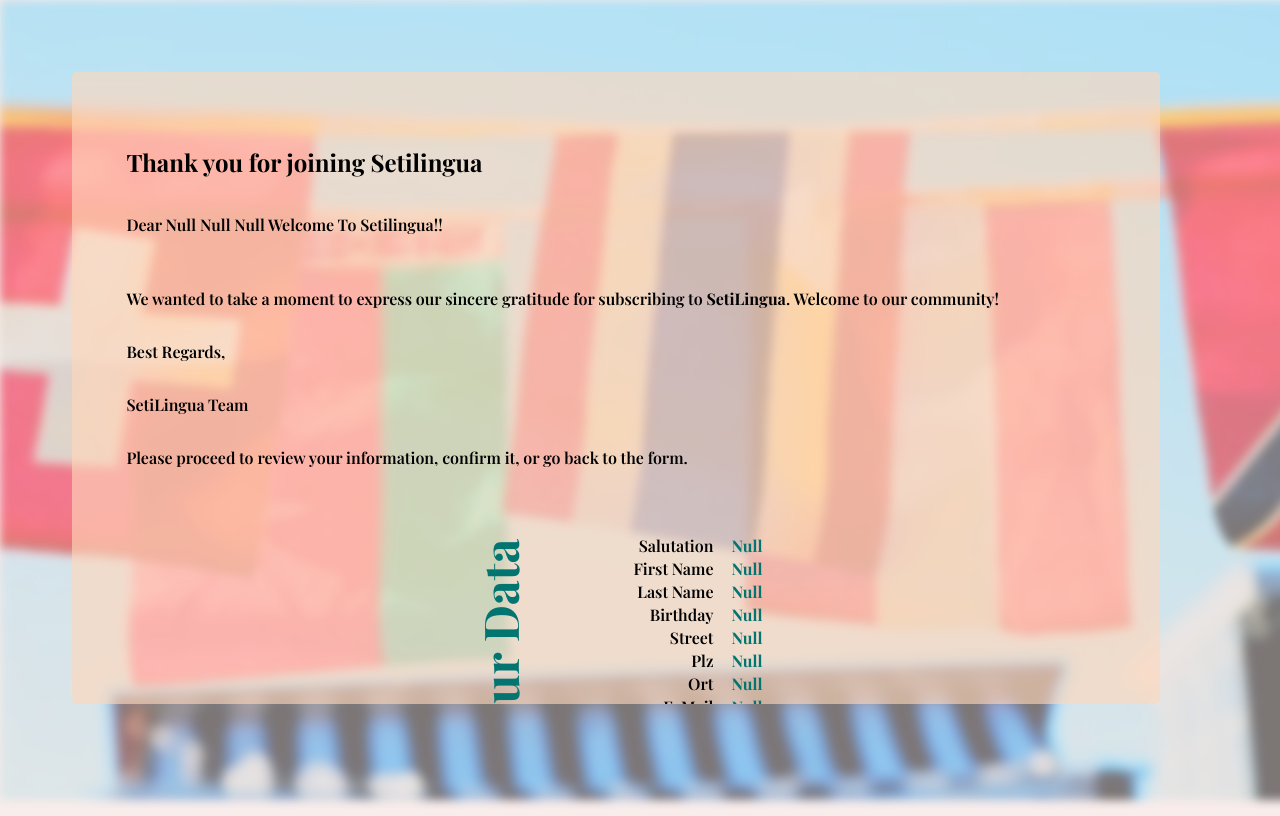
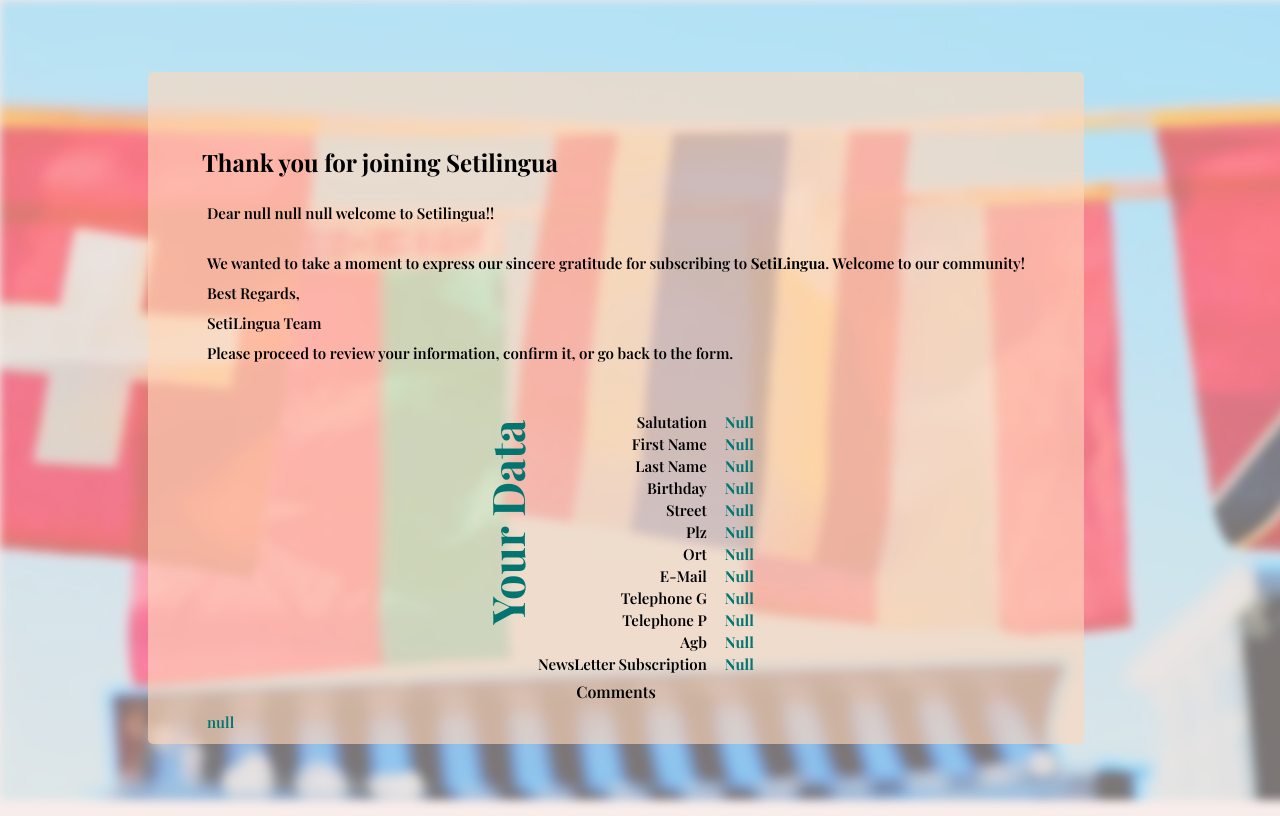
Before and after one commit to mlavin7/form, a plain HTML site: page confPage.html in a window 1280 px wide. Drawn offline with nearby package versions, Linux system fonts and the light colour scheme; a web font is replaced by a local one.

Commit message:
estetic changes all arround

```diff
--- a/confPage.html
+++ b/confPage.html
@@ -17,7 +17,7 @@
     <h1>Thank you for joining Setilingua</h1>
 
 
-    <p id="salute" class="completeName"></p><br>
+    <p id="salute" ></p><br>
 
         <p>We wanted to take a moment to express our sincere gratitude for subscribing to <b>SetiLingua</b>. Welcome to our community!</p>
         <p>Best Regards,</p>
@@ -86,7 +86,7 @@
 
             </table>
         </div>
-            <P >Comments</P>
+            <P  id="commentFieldTextTitle">Comments</P>
             <P  id="bemerkung" class="dataTitle"></P>
        </div>
 
--- a/styles.css
+++ b/styles.css
@@ -5,7 +5,37 @@
     padding: 0px;
     border:0px;
     font-family: 'Playfair Display', serif;
+    font-size: 15px;
 }
+
+body{
+    display: flex;
+    flex-direction: column;
+    background: #f8edeb;
+    height: 100vh;
+    width: 95vw;
+    align-items: center;
+    padding: 5%;
+    justify-content: center;
+}
+
+section{
+    display: flex;
+    flex-direction: column;
+    background:rgba(255, 215, 186, 0.623);
+    border-radius: 5px;
+    padding: 5%;
+    max-width: fit-content;
+    height: fit-content;
+    overflow: scroll;
+
+
+}
+
+h1{
+    font-size: x-large;
+}
+
 
 .backgroundImage{
 position: fixed;
@@ -53,15 +83,7 @@ form{
     flex-wrap: wrap;
 }
 
-body{
-    display: flex;
-    flex-direction: column;
-    background: #f8edeb;
-    height: 95vh;
-    width: 95vw;
-    justify-content: center;
-    padding: 5%;
-}
+
 
 #submitForm{
     display: flex;
@@ -139,16 +161,7 @@ textarea#bemerkung {
 }
 
 
-section{
-    display: flex;
-    flex-direction: column;
-    background:rgba(255, 215, 186, 0.623);
-    border-radius: 5px;
-    padding: 5%;
-    height: 90vh;
-    height: fit-content;
-    overflow:scroll
-}
+
 
 
 .buttonContainer{
@@ -275,6 +288,7 @@ th{
     text-align: start;
     border: 0;
     padding: 0;
+    margin: 5px;
   }
 
 .dataTitle{
@@ -285,6 +299,11 @@ th{
 .completeName {
     text-transform: capitalize;
 }
+#commentFieldTextTitle{
+    font-size: medium;
+    text-align: center;
+}
+
 
 @media screen and (max-width: 560px) {
     #tableTiltle{
```
Also changed, not shown: home.html (+2 -2 lines).
